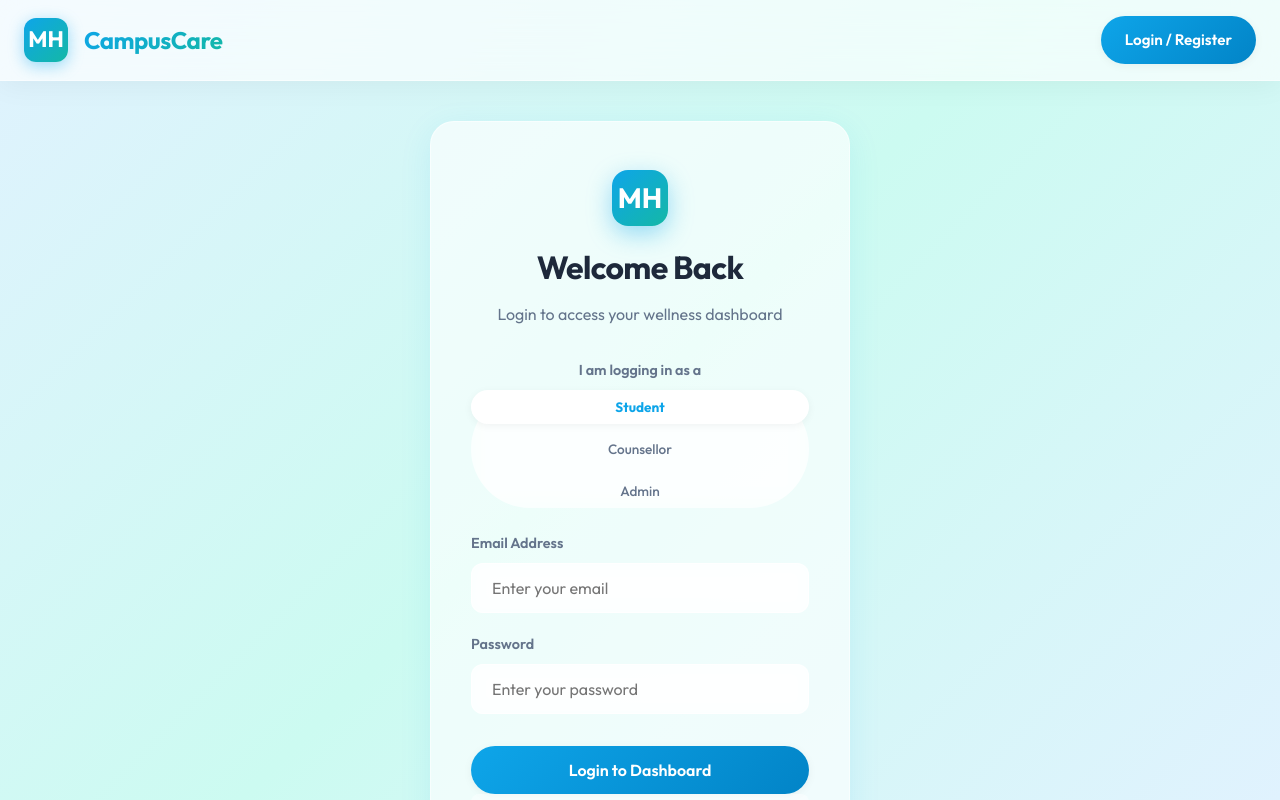
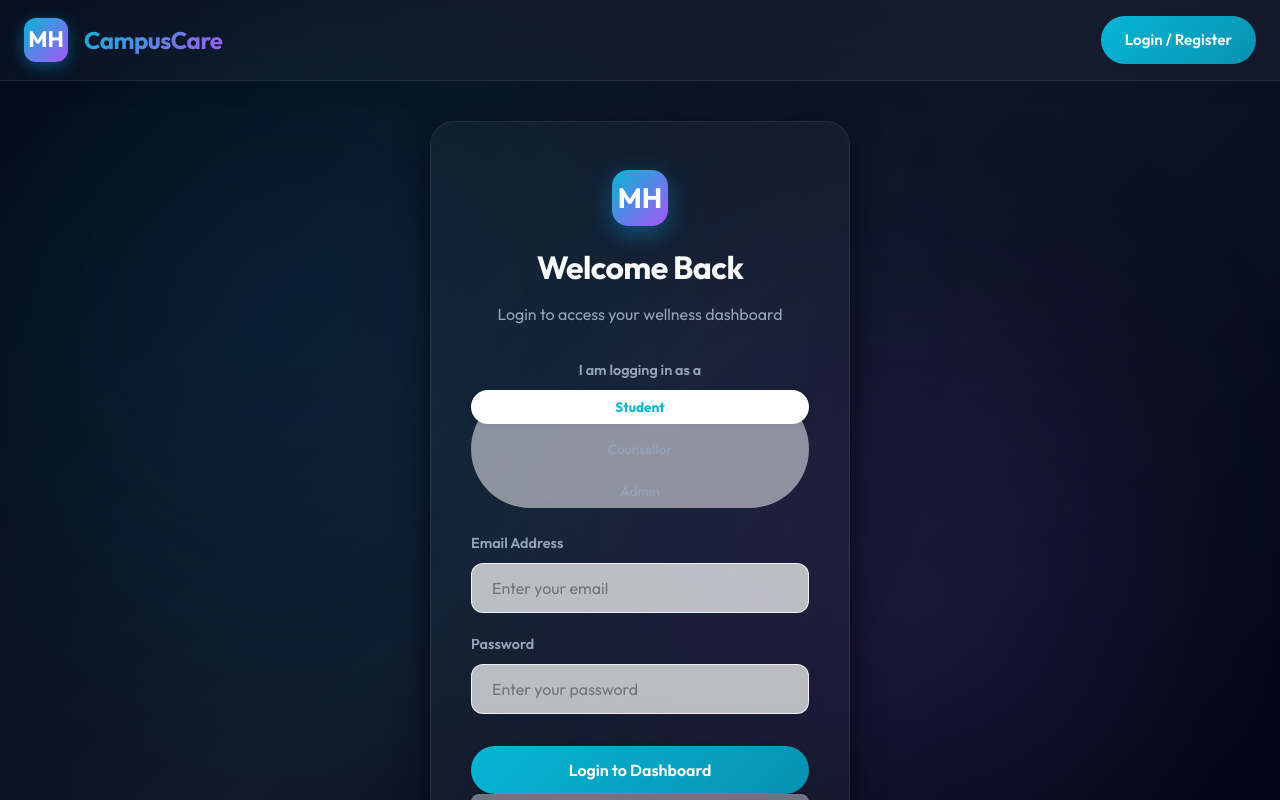
Before and after one commit to smartgit707/Student-Counselling-System, a React (Vite) app in the folder frontend/: page /login in a window 1280 px wide. Shown: the top 800 px of the page. Built offline with nearby package versions, Linux system fonts and the light colour scheme; no server answers.

Commit message:
style: implement Aurora Dark Mode variables and animated background orbs

```diff
--- a/frontend/src/index.css
+++ b/frontend/src/index.css
@@ -1,19 +1,19 @@
 :root {
-  /* Ocean Glass Theme Palette */
-  --primary-color: #0ea5e9;
-  --primary-hover: #0284c7;
-  --secondary-color: #14b8a6;
-  --secondary-hover: #0d9488;
-  --bg-gradient-start: #e0f2fe;
-  --bg-gradient-end: #ccfbf1;
+  /* Aurora Dark Mode Palette */
+  --primary-color: #06b6d4; /* Glowing Cyan */
+  --primary-hover: #0891b2;
+  --secondary-color: #a855f7; /* Bioluminescent Purple */
+  --secondary-hover: #9333ea;
+  --bg-gradient-start: #020617; /* Slate Black */
+  --bg-gradient-end: #0f172a;
 
-  --glass-bg: rgba(255, 255, 255, 0.65);
-  --glass-border: rgba(255, 255, 255, 0.5);
-  --glass-shadow: 0 8px 32px 0 rgba(14, 165, 233, 0.1);
+  --glass-bg: rgba(255, 255, 255, 0.03); /* Ultra transparent glass */
+  --glass-border: rgba(255, 255, 255, 0.08); /* Barely visible border */
+  --glass-shadow: 0 8px 32px 0 rgba(0, 0, 0, 0.6); /* Darker shadow */
 
-  --text-main: #1e293b;
-  --text-muted: #64748b;
-  --danger: #ef4444;
+  --text-main: #f8fafc; /* Off-white for high contrast */
+  --text-muted: #94a3b8; /* Muted silver */
+  --danger: #f43f5e;
   --warning: #f59e0b;
   --success: #10b981;
 
@@ -32,12 +32,36 @@ body {
   font-family: 'Outfit', -apple-system, BlinkMacSystemFont, "Segoe UI", Roboto, Helvetica, Arial, sans-serif;
   background: linear-gradient(135deg, var(--bg-gradient-start) 0%, var(--bg-gradient-end) 50%, var(--bg-gradient-start) 100%);
   background-size: 200% 200%;
-  animation: breathe 16s ease-in-out infinite;
+  animation: breathe 20s ease-in-out infinite;
   background-attachment: fixed;
   color: var(--text-main);
   line-height: 1.6;
   -webkit-font-smoothing: antialiased;
   min-height: 100vh;
+  position: relative;
+  z-index: 0;
+}
+
+/* Aurora Orbs */
+body::before, body::after {
+  content: '';
+  position: fixed;
+  top: 0; left: 0; right: 0; bottom: 0;
+  z-index: -1;
+  pointer-events: none;
+  filter: blur(120px);
+  opacity: 0.6;
+  animation: floatOrb 25s infinite alternate ease-in-out;
+}
+
+body::before {
+  background: radial-gradient(circle at 20% 30%, rgba(6, 182, 212, 0.25) 0%, transparent 40%);
+  animation-delay: 0s;
+}
+
+body::after {
+  background: radial-gradient(circle at 80% 70%, rgba(168, 85, 247, 0.25) 0%, transparent 40%);
+  animation-delay: -12s;
 }
 
 /* Custom Scrollbar */
@@ -112,7 +136,7 @@ h1, h2, h3, h4, h5, h6 {
   position: absolute;
   top: 0; left: -100%;
   width: 50%; height: 100%;
-  background: linear-gradient(to right, rgba(255,255,255,0) 0%, rgba(255,255,255,0.4) 50%, rgba(255,255,255,0) 100%);
+  background: linear-gradient(to right, rgba(255,255,255,0) 0%, rgba(255,255,255,0.05) 50%, rgba(255,255,255,0) 100%);
   transform: skewX(-25deg);
   transition: all 0.75s ease;
   z-index: 0;
@@ -125,7 +149,8 @@ h1, h2, h3, h4, h5, h6 {
 
 .card:hover, .glass-card:hover {
   transform: translateY(-6px) scale(1.01);
-  box-shadow: 0 15px 45px 0 rgba(14, 165, 233, 0.2);
+  box-shadow: 0 15px 45px 0 rgba(0, 0, 0, 0.8);
+  border: 1px solid rgba(255, 255, 255, 0.15);
 }
 
 .card > *, .glass-card > * {
@@ -293,6 +318,13 @@ h1, h2, h3, h4, h5, h6 {
 
 /* --- New Interactive Keyframes --- */
 
+@keyframes floatOrb {
+  0% { transform: translate(0, 0) scale(1); }
+  33% { transform: translate(8%, 12%) scale(1.2); }
+  66% { transform: translate(-5%, 8%) scale(0.9); }
+  100% { transform: translate(-10%, -10%) scale(1.1); }
+}
+
 @keyframes breathe {
   0% { background-position: 0% 50%; }
   50% { background-position: 100% 50%; }
```
